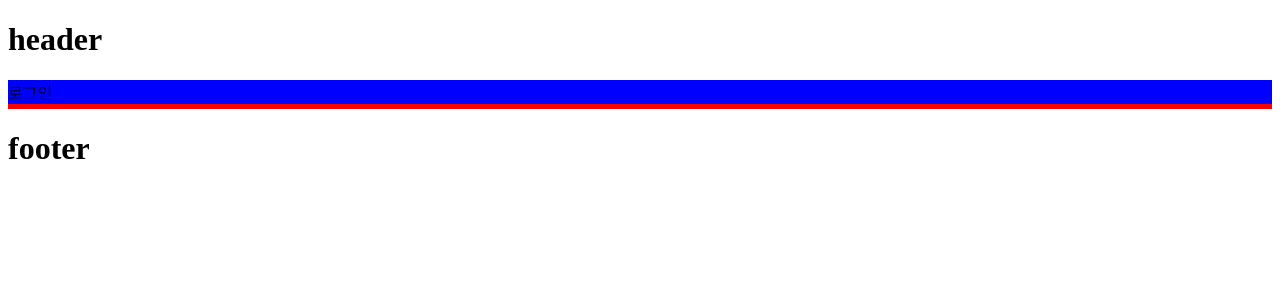
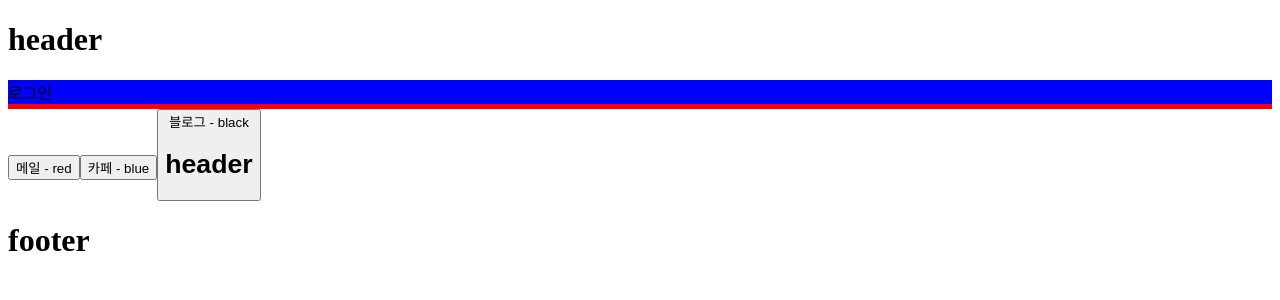
Before and after one commit to gkwlsdn17/ReactStudy, a React (Vite) app in the folder react/section05/: page / in a window 1280 px wide. Shown: the top 300 px of the page. Built offline with nearby package versions, Linux system fonts and the light colour scheme.

Commit message:
Props로 데이터 전달 구현

```diff
--- a/react/section05/src/App.jsx
+++ b/react/section05/src/App.jsx
@@ -2,12 +2,25 @@
 import Header from "./components/Header"
 import Main from "./components/Main"
 import Footer from "./components/Footer"
+import Button from "./components/Button"
 function App() {
 
+  const buttonProps = {
+    text: "메일",
+    color: "red",
+    a: 1,
+    b: 2,
+    c: 3
+  }
   return (
     <>
       <Header/>
       <Main/>
+      <Button {...buttonProps}/>
+      <Button text={"카페"} color={"blue"}/>
+      <Button text={"블로그"}>
+        <Header/>
+      </Button>
       <Footer/>
     </>
   )
--- /dev/null
+++ b/react/section05/src/components/Button.jsx
@@ -0,0 +1,16 @@
+const Button = ({text, color, children}) => {
+    return (
+    <button style={{
+        color: text
+    }}>
+        {text} - {color}
+        {children}
+    </button>
+    )
+}
+
+Button.defaultProps = {
+    color: "black",
+}
+
+export default Button
```
